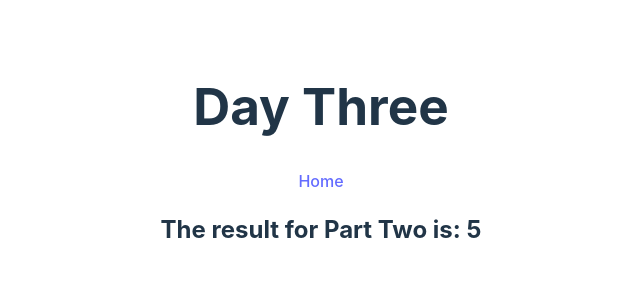
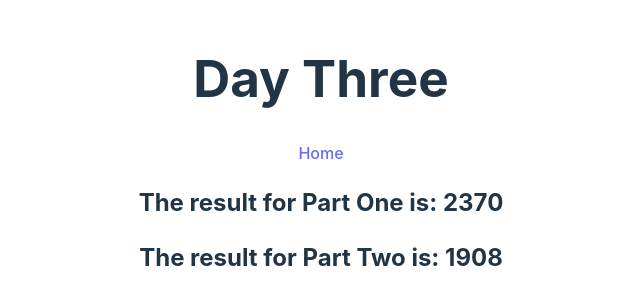
Before and after one commit to d-elv/advent-of-code-2024, a React (Vite) app: page /day-four in a window 1280 px wide. Shown: the part 244-548 px from the top of the page, without its empty margins (319-959 px from the left). Built offline with nearby package versions, Linux system fonts and the light colour scheme.

Commit message:
Day 4 part 2 complete quit() q;

```diff
--- a/src/pages/day-four/DayFour.tsx
+++ b/src/pages/day-four/DayFour.tsx
@@ -7,16 +7,16 @@ import ReturnHome from "../../components/ReturnToHome";
 // XMAS.S
 // .X....`;
 
-const input = `MMMSXXMASM
-MSAMXMSMSA
-AMXSXMAAMM
-MSAMASMSMX
-XMASAMXAMM
-XXAMMXXAMA
-SMSMSASXSS
-SAXAMASAAA
-MAMMMXMMMM
-MXMXAXMASX`;
+// const input = `MMMSXXMASM
+// MSAMXMSMSA
+// AMXSXMAAMM
+// MSAMASMSMX
+// XMASAMXAMM
+// XXAMMXXAMA
+// SMSMSASXSS
+// SAXAMASAAA
+// MAMMMXMMMM
+// MXMXAXMASX`;
 
 function getPartOneAnswer(input: string) {
   // Turns input string into 2D array
@@ -204,10 +204,9 @@ function getPartTwoAnswer(input: string) {
 
   let masCount = 0;
 
-  function checkEastSouthEast(rowIndex: number, colIndex: number) {
-    // console.log(matrix[rowIndex][colIndex], rowIndex, colIndex);
+  function checkForMasM(rowIndex: number, colIndex: number) {
+    // Checks the diagonal south east & the relative 2 rows below for MAS MAS or MAS SAM
 
-    // Checks the diagonal south east & the relative 2 rows below for MAS MAS or MAS SAM
     if (matrix[rowIndex + 2] === undefined) return false;
     if (matrix[rowIndex + 2][colIndex + 2] === undefined) return false;
 
@@ -231,53 +230,24 @@ function getPartTwoAnswer(input: string) {
     return false;
   }
 
-  function checkWestSouthWest(rowIndex: number, colIndex: number) {
-    // console.log(matrix[rowIndex][colIndex], rowIndex, colIndex);
+  function checkForMasS(rowIndex: number, colIndex: number) {
+    // Checks the diagonal south east & the relative 2 rows below for SAM SAM or SAM MAS
+    if (matrix[rowIndex + 2] === undefined) return false;
+    if (matrix[rowIndex + 2][colIndex + 2] === undefined) return false;
 
-    // Checks the diagonal south west & the relative 2 rows below for MAS MAS or MAS SAM
-    if (matrix[rowIndex + 2] === undefined) return false;
-    if (matrix[rowIndex + 2][colIndex - 2] === undefined) return false;
-
-    if (matrix[rowIndex + 2][colIndex - 2] === "M") {
-      // Checks South West opposite is not also M (Or it'd be MAM)
+    if (matrix[rowIndex + 2][colIndex + 2] === "S") {
+      // Checks southEast opposite is not also M (Or it'd be SAS)
       return false;
     }
-    if (matrix[rowIndex + 2][colIndex - 2] === "S") {
+    if (matrix[rowIndex + 2][colIndex + 2] === "M") {
       if (
         // X-MAS check
-        (matrix[rowIndex + 1][colIndex - 1] === "A" && // Checks for MAS MAS
-          matrix[rowIndex + 2][colIndex - 0] === "M" &&
-          matrix[rowIndex + 0][colIndex - 2] === "S") ||
-        (matrix[rowIndex + 1][colIndex - 1] === "A" && // Checks for MAS SAM
-          matrix[rowIndex + 2][colIndex - 0] === "S" &&
-          matrix[rowIndex + 0][colIndex - 2] === "M")
-      ) {
-        return true;
-      }
-    }
-    return false;
-  }
-
-  function checkWestNorthWest(rowIndex: number, colIndex: number) {
-    // console.log(matrix[rowIndex][colIndex], rowIndex, colIndex);
-
-    // Checks the diagonal south west & the relative 2 rows below for MAS MAS or MAS SAM
-    if (matrix[rowIndex - 2] === undefined) return false;
-    if (matrix[rowIndex - 2][colIndex - 2] === undefined) return false;
-
-    if (matrix[rowIndex - 2][colIndex - 2] === "M") {
-      // Checks South West opposite is not also M (Or it'd be MAM)
-      return false;
-    }
-    if (matrix[rowIndex - 2][colIndex - 2] === "S") {
-      if (
-        // X-MAS check
-        (matrix[rowIndex - 1][colIndex - 1] === "A" && // Checks for MAS MAS
-          matrix[rowIndex - 2][colIndex - 0] === "M" &&
-          matrix[rowIndex - 0][colIndex - 2] === "S") ||
-        (matrix[rowIndex - 1][colIndex - 1] === "A" && // Checks for MAS SAM
-          matrix[rowIndex - 2][colIndex - 0] === "S" &&
-          matrix[rowIndex - 0][colIndex - 2] === "M")
+        (matrix[rowIndex + 1][colIndex + 1] === "A" && // Checks for SAM SAM
+          matrix[rowIndex + 2][colIndex + 0] === "M" &&
+          matrix[rowIndex + 0][colIndex + 2] === "S") ||
+        (matrix[rowIndex + 1][colIndex + 1] === "A" && // Checks for SAM MAS
+          matrix[rowIndex + 2][colIndex + 0] === "S" &&
+          matrix[rowIndex + 0][colIndex + 2] === "M")
       ) {
         return true;
       }
@@ -288,61 +258,36 @@ function getPartTwoAnswer(input: string) {
   matrix.forEach((line, rowIndex) => {
     line.forEach((cell, columnIndex) => {
       if (cell === "M") {
-        if (checkEastSouthEast(rowIndex, columnIndex)) {
-          console.log("East South East:", columnIndex + 1, rowIndex + 1);
+        if (checkForMasM(rowIndex, columnIndex)) {
           masCount += 1;
         }
-        if (checkWestSouthWest(rowIndex, columnIndex)) {
-          console.log("West South West:", columnIndex + 1, rowIndex + 1);
+      }
+      if (cell === "S") {
+        if (checkForMasS(rowIndex, columnIndex)) {
           masCount += 1;
         }
-        // if (checkWestNorthWest(rowIndex, columnIndex)) {
-        //   console.log("West North West:", columnIndex + 1, rowIndex + 1);
-        //   masCount += 1;
-        // }
       }
-      // if (checkNorthEast(rowIndex, columnIndex)) {
-      //   masCount += 1;
-      // }
-      // if (checkEast(rowIndex, columnIndex)) {
-      //   masCount += 1;
-      // }
-      // if (checkSouthEast(rowIndex, columnIndex)) {
-      //   masCount += 1;
-      // }
-      // if (checkSouth(rowIndex, columnIndex)) {
-      //   masCount += 1;
-      // }
-      // if (checkSouthWest(rowIndex, columnIndex)) {
-      //   masCount += 1;
-      // }
-      // if (checkWest(rowIndex, columnIndex)) {
-      //   masCount += 1;
-      // }
-      // if (checkNorthWest(rowIndex, columnIndex)) {
-      //   masCount += 1;
-      // }
     });
   });
   return masCount;
 }
 
 export default function DayFour() {
-  // const [input, setInput] = useState("");
-  // const partOneAnswer = getPartOneAnswer(input);
+  const [input, setInput] = useState("");
+  const partOneAnswer = getPartOneAnswer(input);
   const partTwoAnswer = getPartTwoAnswer(input);
 
-  // useEffect(() => {
-  //   fetch("/day-four-puzzle-input.txt")
-  //     .then((response) => response.text())
-  //     .then((data) => setInput(data));
-  // }, []);
+  useEffect(() => {
+    fetch("/day-four-puzzle-input.txt")
+      .then((response) => response.text())
+      .then((data) => setInput(data));
+  }, []);
 
   return (
     <>
       <h1>Day Three</h1>
       <ReturnHome />
-      {/* <h2>The result for Part One is: {partOneAnswer}</h2> */}
+      <h2>The result for Part One is: {partOneAnswer}</h2>
       <h2>The result for Part Two is: {partTwoAnswer}</h2>
     </>
   );
```
